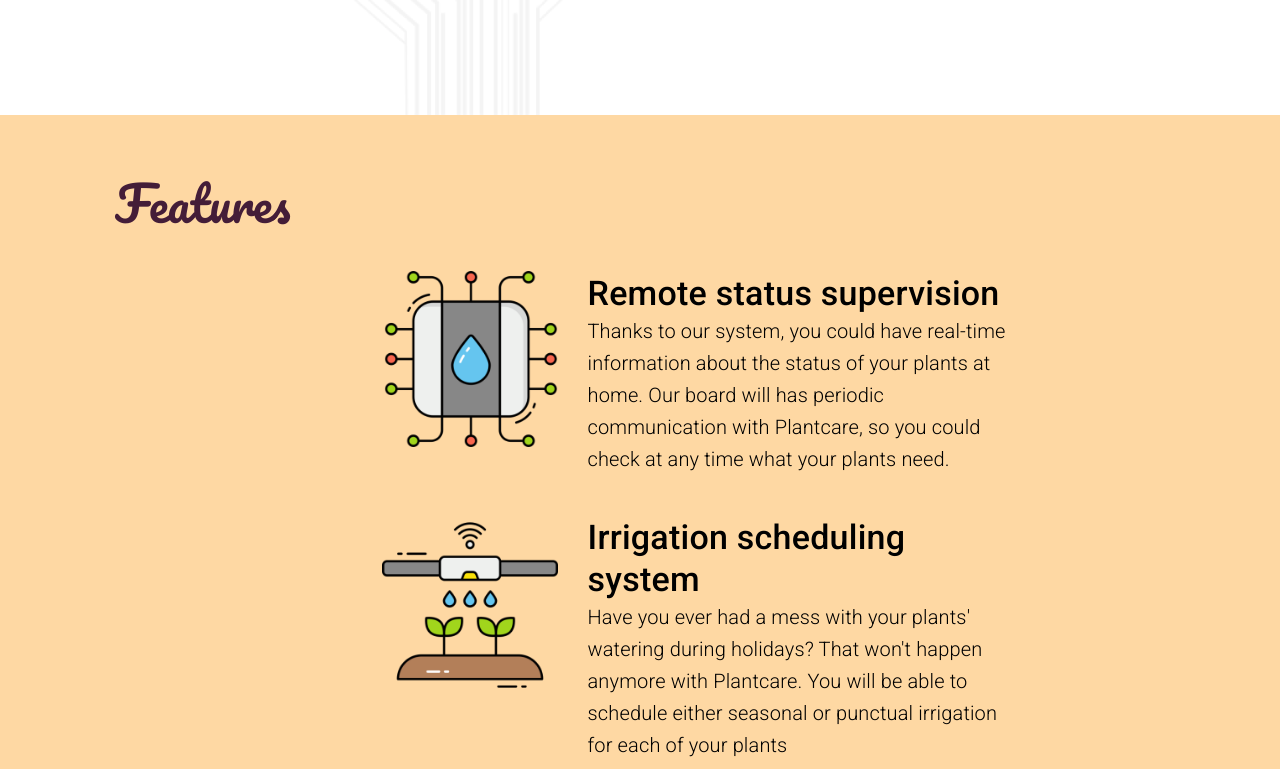
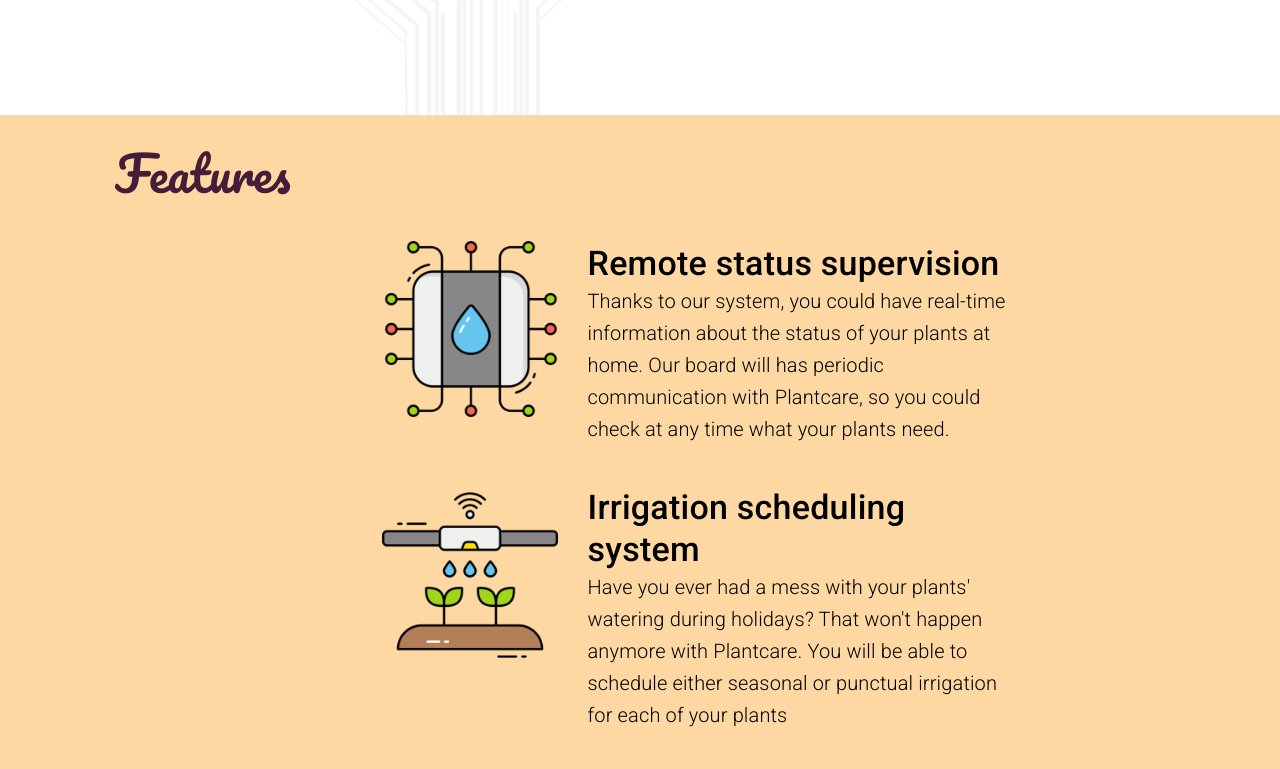
Before and after one commit to lmbautista/plantcare-v2, a React (Create React App) app: page / in a window 1280 px wide. Shown: the part 693-1462 px from the top of the page. Built offline with nearby package versions, Linux system fonts and the light colour scheme.

Commit message:
Reduce space between sections

```diff
--- a/src/App.js
+++ b/src/App.js
@@ -41,7 +41,7 @@
     features: {
       main: {
         backgroundColor: 'ternary.main',
-        padding: '60px 10px'
+        padding: '30px 10px'
       },
       img: {
         display: 'flex',
@@ -55,7 +55,7 @@
     about: {
       main: {
         backgroundColor: '#f6f3f3',
-        padding: '60px 10px'
+        padding: '30px 10px'
       },
       img: {
         display: 'flex',
@@ -69,7 +69,7 @@
     contact: {
       main: {
         backgroundColor: `${Main.palette.primary.main}`,
-        padding: '60px 10px'
+        padding: '30px 10px'
       }
     }
   }
```
